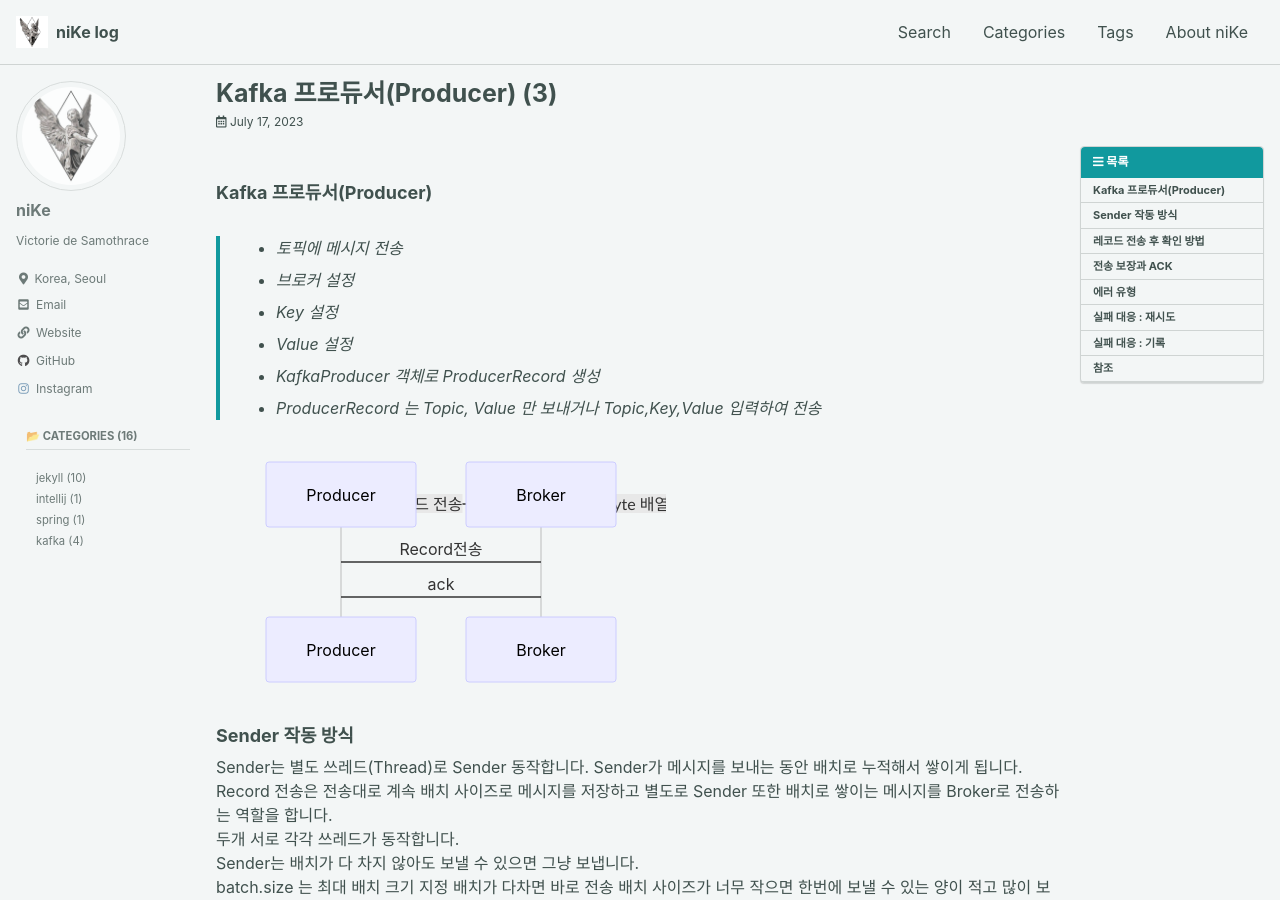
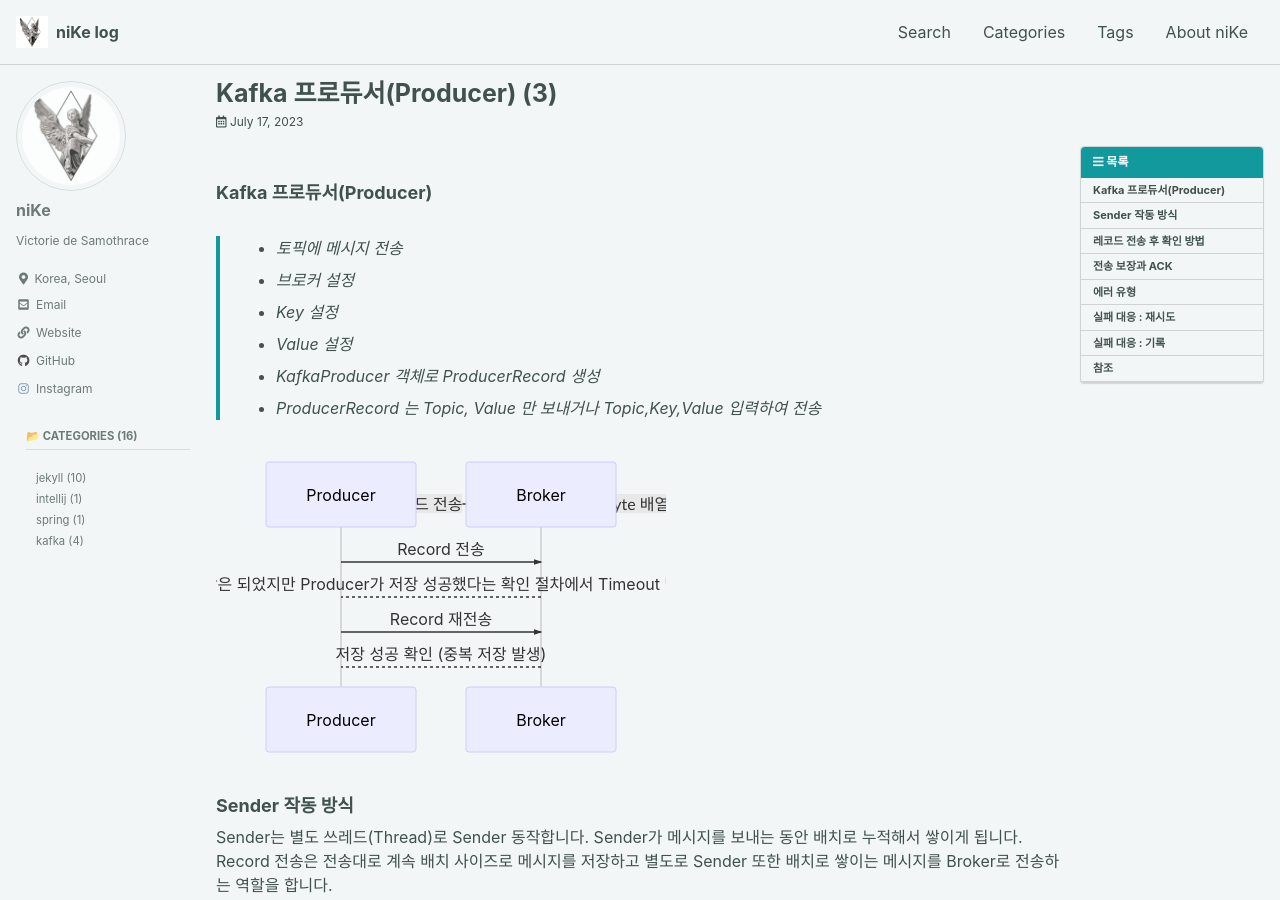
Before and after one commit to KwakTaeMin/KwakTaeMin.github.io, a Jekyll site: the page built from _posts/2023-07-17-Kafka 프로듀서(producer)(3).md, in a window 1280 px wide and 900 px high. Built offline with Jekyll 4.4.1, drawn with Linux system fonts in a browser that asks for light colours; cached includes are drawn as plain includes; some web fonts are replaced; comment, search, counter and statistics services are not loaded.

Commit message:
카프카 프로듀서 포스팅

```diff
--- a/_posts/2023-07-17-Kafka 프로듀서(producer)(3).md
+++ b/_posts/2023-07-17-Kafka 프로듀서(producer)(3).md
@@ -76,11 +76,11 @@ send() 메소드나 callback 메서드에서 exception이 나면 타입에 따
 
 <div class="mermaid">
 sequenceDiagram
-  Producer->Broker: Record전송
-  Broker->Producer: ack
+  Producer->>Broker: Record 전송
+  Broker-->Producer: 저장은 되었지만 Producer가 저장 성공했다는 확인 절차에서 Timeout 발생
+  Producer->>Broker: Record 재전송
+  Broker-->Producer: 저장 성공 확인 (중복 저장 발생)
 </div>
-
-![img.png](/assets/images/2307/13-1.png#center)
 
 
 참고로 `enable.idempotence` 속성을 고려해보면 중복 가능성이 떨어진다고 합니다. 필요한 경우 해당 속성을 참고하시면 좋을 것 같습니다.
```
Also changed, not shown: assets/images/2307/13-1.png (deleted).
